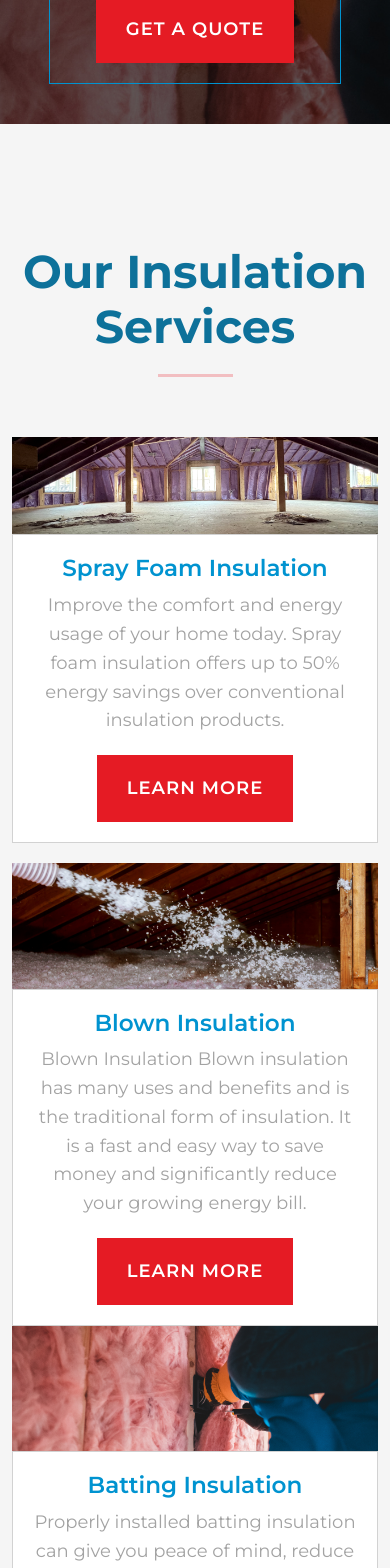
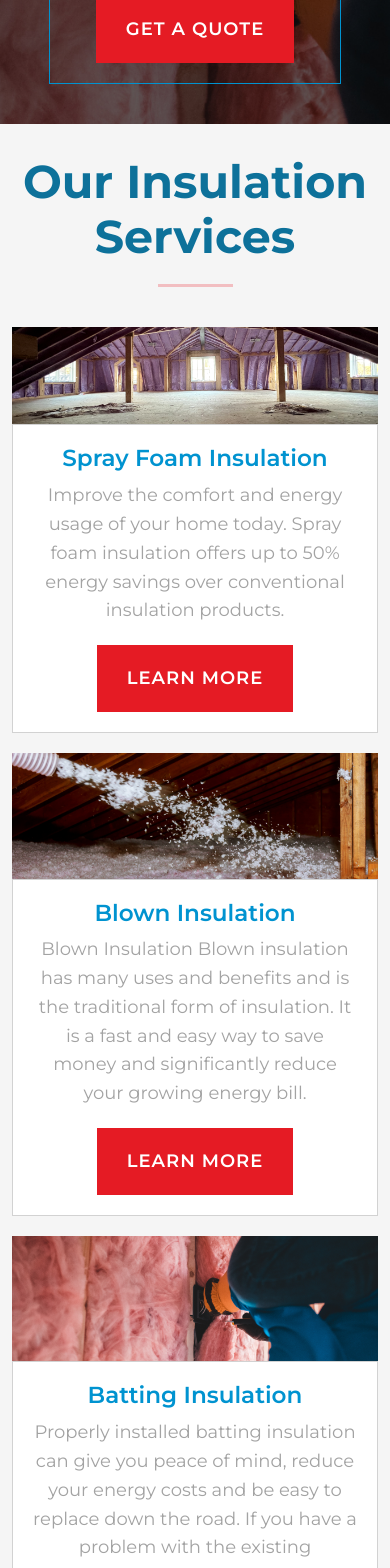
Before and after one commit to jerrysinsulating/jerrys, a Next.js app: page / in a window 390 px wide. Shown: the part 320-1888 px from the top of the page. Built offline with nearby package versions, Linux system fonts and the light colour scheme.

Commit message:
Small updates

```diff
--- a/src/components/Insulation/insulation.scss
+++ b/src/components/Insulation/insulation.scss
@@ -1,6 +1,16 @@
 @import "../../pages/variables.scss";
+@import "../../pages/breakpoints.scss";
 
 .insulation {
   padding: 120px 0px 120px 0px;
   background: $light-grey;
+  @include bp-tablet-sm {
+    padding: 30px 0px 60px 0px;
+  }
 }
+
+img {
+  @include bp-tablet-sm {
+    margin-top: 20px;
+  }
+}
--- a/src/pages/typography.scss
+++ b/src/pages/typography.scss
@@ -1,4 +1,5 @@
 @import "./variables.scss";
+@import "./breakpoints.scss";
 
 h1,
 h2 {
@@ -21,6 +22,9 @@ hr {
   margin: 0 auto;
   margin-top: 20px;
   padding-bottom: 60px;
+  @include bp-tablet-sm {
+    padding-bottom: 20px;
+  }
 }
 
 p {
--- a/src/pages/utils.scss
+++ b/src/pages/utils.scss
@@ -4,7 +4,7 @@
 .p-t-40 {
   padding-top: 40px;
   @include bp-tablet-sm {
-    padding-top: 20px;
+    padding-top: 0px;
   }
 }
 
```
